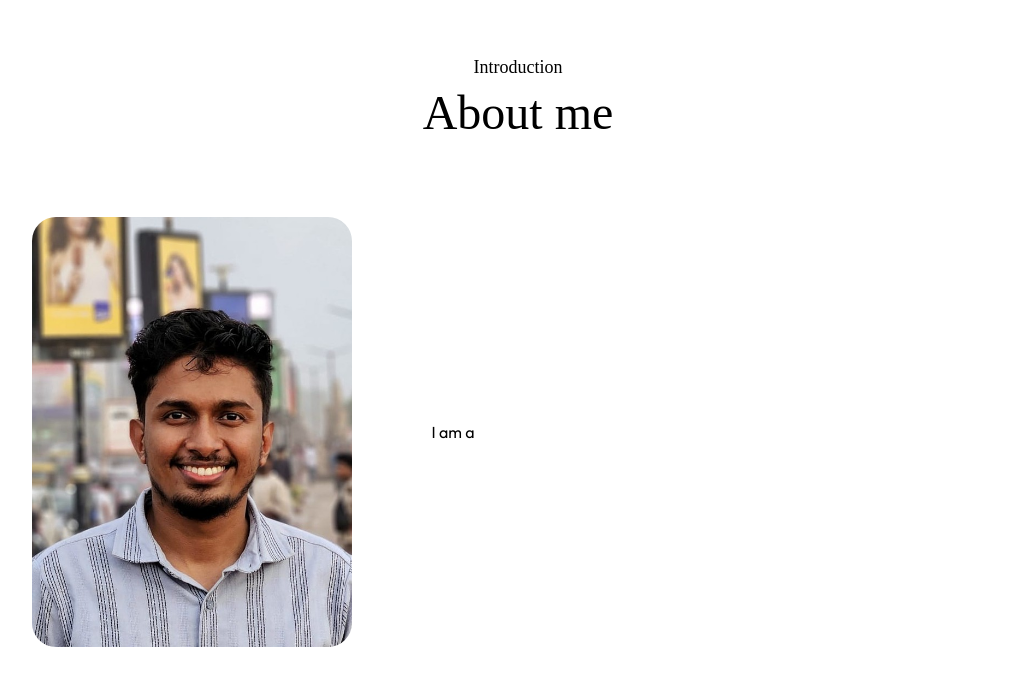
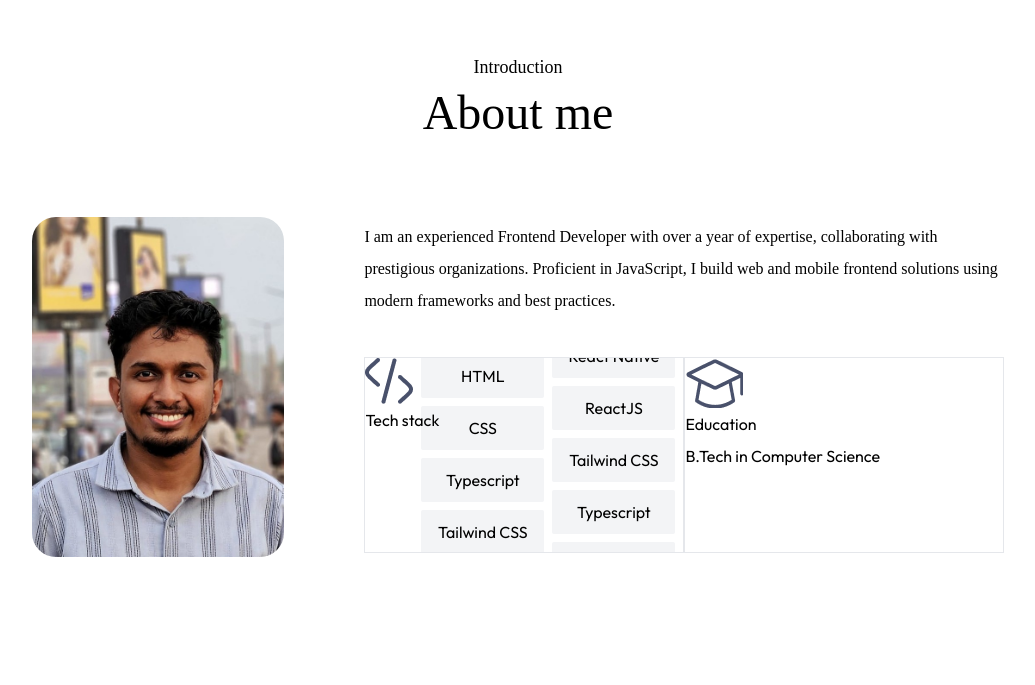
Before and after one commit to abhishekpv/portfolio, a Next.js app: page / in a window 1280 px wide. Shown: the part 827-1512 px from the top of the page, without its empty margins (122-1157 px from the left). Built offline with nearby package versions, Linux system fonts and the light colour scheme; a web font is replaced by a local one.

Commit message:
started about section

```diff
--- a/components/About.tsx
+++ b/components/About.tsx
@@ -1,19 +1,28 @@
 import { assets } from "@/assets/assets";
 import Image from "next/image";
+import TechStack from "./TechStack";
+import EducationStack from "./EducationStack";
 
 const About = () => {
   return (
-    <div id='about' className="w-full px-[12%] py-20 scroll-mt-20">
+    <div id="about" className="w-full px-[12%] py-20 scroll-mt-20 z-10">
       <h4 className="text-center mb-2 text-lg font-Ovo">Introduction</h4>
       <h2 className="text-center text-5xl font-Ovo">About me</h2>
       <div className="flex w-full flex-col lg:flex-row items-center gap-20 my-20">
         <div className="w-64 sm:w-80 rounded-3xl overflow-hidden">
-            <Image className="" src={assets.user_image} alt='profile-img'/>
+          <Image className="" src={assets.user_image} alt="profile-img" />
         </div>
         <div className="flex-1">
-            <p>
-                I am a
-            </p>
+          <p className="mb-10 max-w-2xl font-Ovo">
+            I am an experienced Frontend Developer with over a year of
+            expertise, collaborating with prestigious organizations. Proficient
+            in JavaScript, I build web and mobile frontend solutions using
+            modern frameworks and best practices.
+          </p>
+          <ul className="flex ">
+            <TechStack />
+            <EducationStack/>
+          </ul>
         </div>
       </div>
     </div>
--- /dev/null
+++ b/components/EducationStack.tsx
@@ -0,0 +1,14 @@
+import { assets } from "@/assets/assets";
+import Image from "next/image";
+
+const EducationStack = () => {
+  return (
+    <li className="relative border w-80 pb-20">
+      <Image className="" src={assets.edu_icon} alt="language-icon" />
+      <h3 className="">Education</h3>
+      <p>B.Tech in Computer Science</p>
+    </li>
+  );
+};
+
+export default EducationStack;
--- a/components/Header.tsx
+++ b/components/Header.tsx
@@ -15,7 +15,7 @@ const Header = () => {
         Hi! I am Abhishek P V
       </h3>
       <h1 className="text-3xl sm:text-6xl font-Ovo">frontend web developer</h1>
-      <p className="max-w-2xl mx-auto font-Ovo">
+      <p className="max-w-2xl mx-auto font-Ovo px-1">
         I am a frontend developer from Kerala, India, with over a year of
         experience building dynamic and user-friendly web applications.
       </p>
--- /dev/null
+++ b/components/TechStack.tsx
@@ -0,0 +1,54 @@
+import { assets } from "@/assets/assets";
+import Image from "next/image";
+
+const techStack = [
+  "Javascript",
+  "HTML",
+  "CSS",
+  "Typescript",
+  "Tailwind CSS",
+  "ReactJS",
+  "React Native",
+];
+
+const TechStackList = ({
+  reverse,
+  className,
+}: {
+  reverse?: boolean;
+  className?: string;
+}) => {
+  return (
+    <div
+      className={`flex gap-2 items-center ${
+        reverse ? "flex-col-reverse mt-8" : "flex-col"
+      } ${className}`}
+    >
+      {techStack.map((item) => {
+        return (
+          <p
+            key={item}
+            className="bg-gray-100 whitespace-nowrap rounded-sm w-full text-center px-4 py-1.5"
+          >
+            {item}
+          </p>
+        );
+      })}
+    </div>
+  );
+};
+
+const TechStack = () => {
+  return (
+    <li className="relative border w-80 pb-20 overflow-hidden">
+      <Image className="" src={assets.code_icon} alt="language-icon" />
+      <h3 className="">Tech stack</h3>
+      <div className="absolute right-2 -z-10 -top-14 w-fit flex gap-2">
+        <TechStackList />
+        <TechStackList reverse={true} />
+      </div>
+    </li>
+  );
+};
+
+export default TechStack;
```
